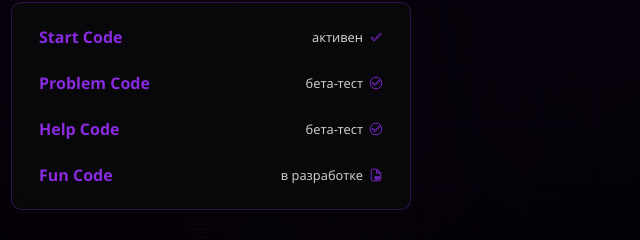
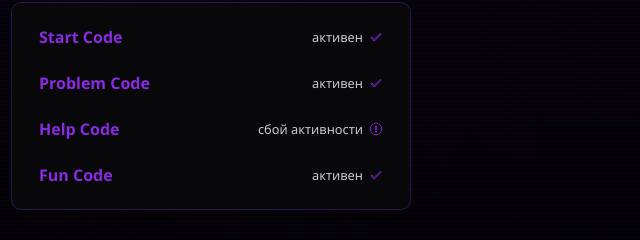
Before and after one commit to MaUdCMD/-, a plain HTML site: page index.html in a window 1280 px wide. Shown: the part 541-781 px from the top of the page, 429-1069 px from the left. Drawn offline with Linux system fonts and the light colour scheme.

Commit message:
Update index.html

```diff
--- a/index.html
+++ b/index.html
@@ -1024,27 +1024,27 @@
                         <div class="project-status-item">
                             <div class="project-name">Problem Code</div>
                             <div class="project-status">
-                                <span>бета-тест</span>
+                                <span>активен</span>
                                 <svg class="status-icon icon-outline" viewBox="0 0 24 24">
-                                    <path d="M12 2C6.48 2 2 6.48 2 12s4.48 10 10 10 10-4.48 10-10S17.52 2 12 2zm-2 15l-5-5 1.41-1.41L10 14.17l7.59-7.59L19 8l-9 9z"/>
+                                    <path d="M9 16.17L4.83 12l-1.42 1.41L9 19 21 7l-1.41-1.41z"/>
                                 </svg>
                             </div>
                         </div>
                         <div class="project-status-item">
                             <div class="project-name">Help Code</div>
                             <div class="project-status">
-                                <span>бета-тест</span>
+                                <span>сбой активности</span>
                                 <svg class="status-icon icon-outline" viewBox="0 0 24 24">
-                                    <path d="M12 2C6.48 2 2 6.48 2 12s4.48 10 10 10 10-4.48 10-10S17.52 2 12 2zm-2 15l-5-5 1.41-1.41L10 14.17l7.59-7.59L19 8l-9 9z"/>
+                                    <path d="M12 2C6.48 2 2 6.48 2 12s4.48 10 10 10 10-4.48 10-10S17.52 2 12 2zm1 15h-2v-2h2v2zm0-4h-2V7h2v6z"/>
                                 </svg>
                             </div>
                         </div>
                         <div class="project-status-item">
                             <div class="project-name">Fun Code</div>
                             <div class="project-status">
-                                <span>в разработке</span>
+                                <span>активен</span>
                                 <svg class="status-icon icon-outline" viewBox="0 0 24 24">
-                                    <path d="M14 2H6c-1.1 0-1.99.9-1.99 2L4 20c0 1.1.89 2 1.99 2H18c1.1 0 2-.9 2-2V8l-6-6zm-1 7V3.5L18.5 9H13zm-3 6h8v1h-8v-1zm0 3h8v1h-8v-1z"/>
+                                    <path d="M9 16.17L4.83 12l-1.42 1.41L9 19 21 7l-1.41-1.41z"/>
                                 </svg>
                             </div>
                         </div>
@@ -1081,7 +1081,7 @@
                         <div class="update-date">23.11.2025</div>
                     </div>
                     <ul class="updates-list">
-                        <li class="update-item">Исправлен выделенный индекс</li>
+                        <li class="update-item">Исправлены выделения синтаксиса</li>
                         <li class="update-item">Вставка текста исправлена</li>
                         <li class="update-item">Решены маленькие проблемы</li>
                     </ul>
```
